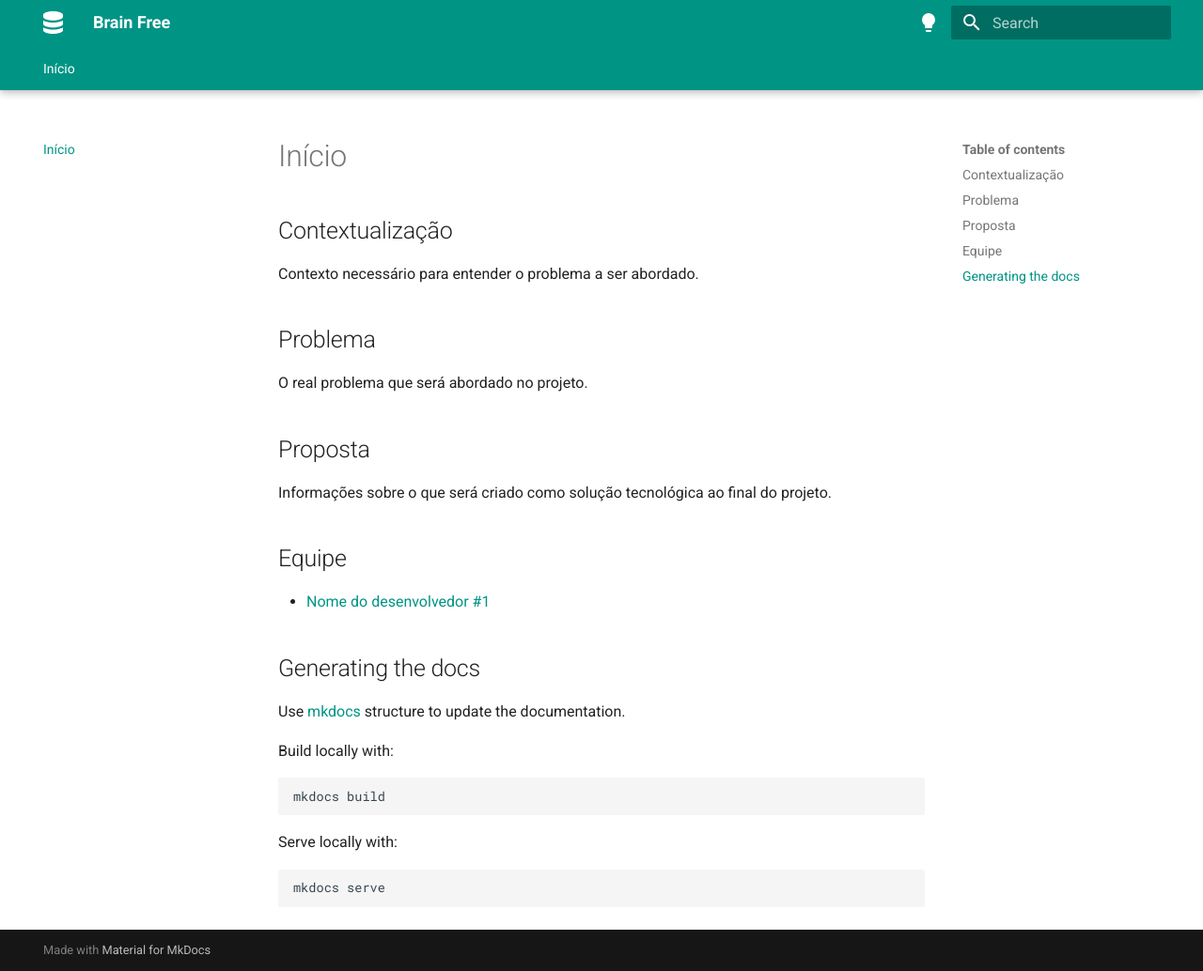
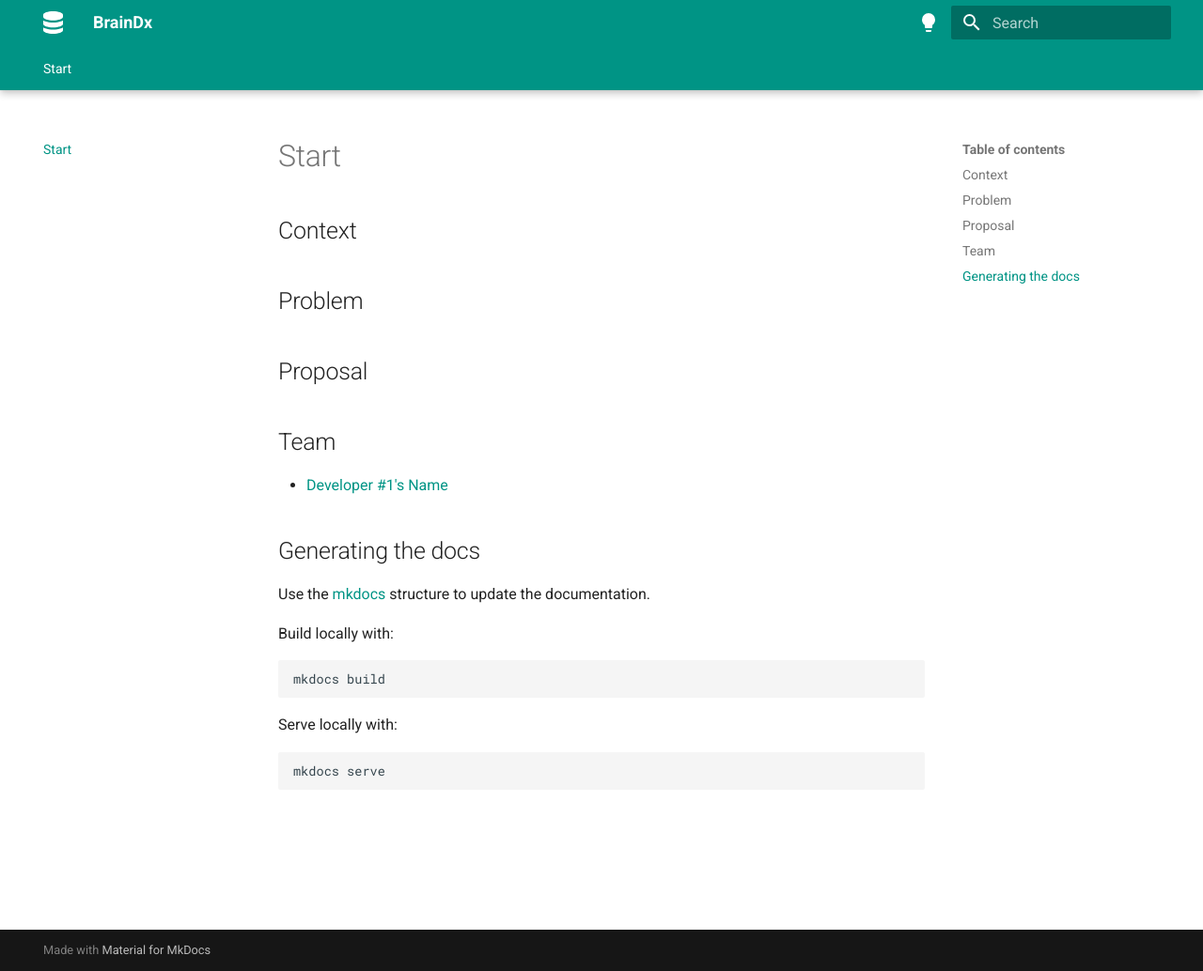
Before and after one commit to matt-balda/.tcc.eeg-signals-neuropsychiatric, an MkDocs documentation site: the page built from docs/index.md, in a window 1280 px wide and 1034 px high. Shown: the whole window at 94% size. Built offline with MkDocs 1.6.1 and Material for MkDocs 9.7.7, drawn with Linux system fonts in a browser that asks for light colours; comment, search, counter and statistics services are not loaded.

Commit message:
chore: rename files for clarity

```diff
--- a/docs/index.md
+++ b/docs/index.md
@@ -1,25 +1,19 @@
-# Início
+# Start
 
-## Contextualização
+## Context
 
-Contexto necessário para entender o problema a ser abordado.
+## Problem
 
-## Problema
+## Proposal
 
-O real problema que será abordado no projeto.
+## Team
 
-## Proposta
-
-Informações sobre o que será criado como solução tecnológica ao final do projeto.
-
-## Equipe
-
- - [Nome do desenvolvedor #1](url-do-github-do-desenvolvedor-#1)
+ - [Developer #1's Name](github-url-of-developer-#1)
 
 Generating the docs
 ----------
 
-Use [mkdocs](http://www.mkdocs.org/) structure to update the documentation.
+Use the [mkdocs](http://www.mkdocs.org/) structure to update the documentation.
 
 Build locally with:
 
--- a/mkdocs.yml
+++ b/mkdocs.yml
@@ -1,4 +1,4 @@
-site_name: Brain Free
+site_name: BrainDx
 plugins:
   - search
 
--- a/pyproject.toml
+++ b/pyproject.toml
@@ -1,5 +1,5 @@
 [tool.poetry]
-name = "balda-neurokitx"
+name = "BrainDx"
 version = "0.0.1"
 description = ""
 authors = ["Mateus Balda Mota", "Alessandro Bof de Oliveira"]
--- a/setup.py
+++ b/setup.py
@@ -1,7 +1,7 @@
 from setuptools import setup, find_packages
 
 setup(
-    name='balda-neurokitx',
+    name='BrainDx',
     version='0.0.1',
     author='Mateus Balda Mota',
     author_email='mateusbalda89@gmail.com',
```
Also changed, not shown: 1 other file.
